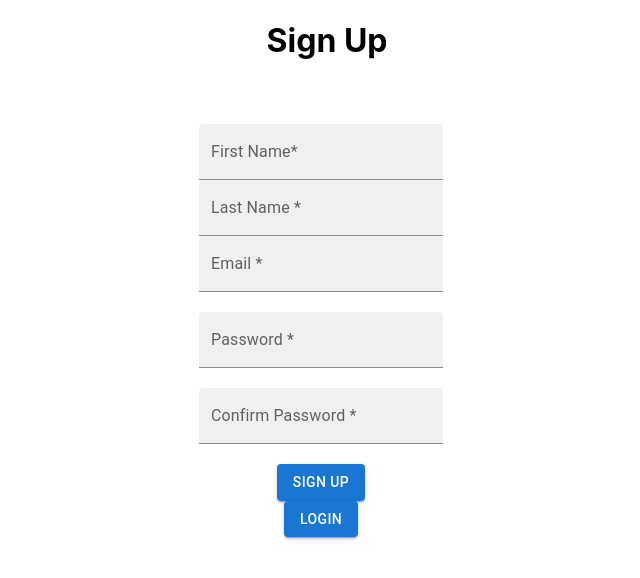
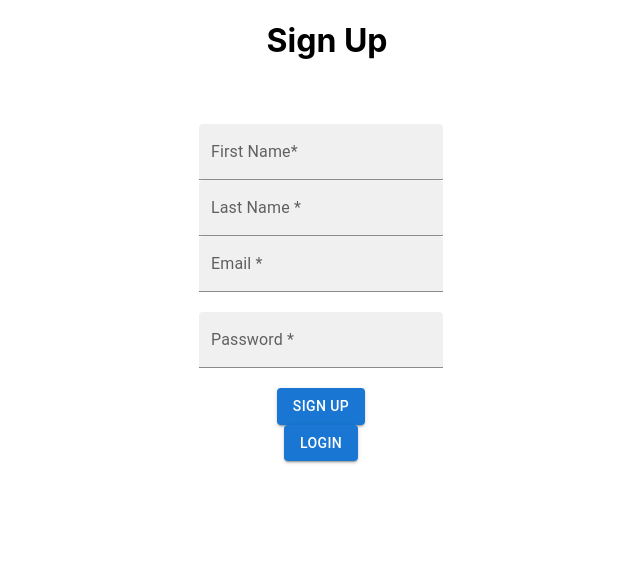
Before and after one commit to sohel-angualrminds/AM_Social, a React (Create React App) app in the folder frontend/: page /signuppage in a window 1280 px wide. Shown: the top 578 px of the page, without its empty margins (313-953 px from the left). Built offline with nearby package versions, Linux system fonts and the light colour scheme.

Commit message:
update in login

```diff
--- a/frontend/src/SignUpPage.js
+++ b/frontend/src/SignUpPage.js
@@ -15,8 +15,7 @@ function SignUpPage()
         firstName : '',
         lastName : '',
         email : '',
-        password : '',
-        cpassword : ''
+        password : ''
     })
 
     const firstNameHandler = (e) => {
@@ -59,15 +58,7 @@ function SignUpPage()
         })
     }
 
-    const confirmPasswordHandler = (e) => {
-        console.log(e.target.value)
-        setUserData(prev => {
-            return {
-                ...prev,
-                cpassword : e.target.value
-            }
-        })
-    }
+
 
     const [clickSignUp,setClickSignUp] = React.useState(false)
 
@@ -110,18 +101,11 @@ function SignUpPage()
             setCheckPassword('')
         }
 
-        if(userData.password !== userData.cpassword)
-        {
-            setCheckConfirmPassword('password and confirm password is similar')
-        }
-        else
-        {
-            setCheckConfirmPassword('')
-        }
+
 
         console.log(userData)
 
-        // if(userData.firstName ==='' && userData.lastName==='' && userData.email==='' && userData.password ==='' && userData.cpassword !== '')
+        // if(userData.firstName ==='' || userData.lastName==='' || userData.email==='' || userData.password ==='' || userData.cpassword !== '')
         // {
         //     console.log('Enter proper data');
         // }
@@ -198,18 +182,6 @@ function SignUpPage()
                 <br />
                 <span style={{color:"red"}}>{ checkPassword !== "" && checkPassword }</span>
                 <br />
-                <TextField
-                    id="filled-basic"
-                    label="Confirm Password *"
-                    variant="filled"
-                    value={userData.cpassword}
-                    onChange={(e) => confirmPasswordHandler(e)}
-                    error={ clickSignUp && userData.cpassword === '' ? true : false }
-                    helperText={ clickSignUp && userData.cpassword === '' ? "Enter Password " : ''}
-                />
-                <br />
-                    <span style={{color:"red"}}>{ checkConfirmPassword !== "" && checkConfirmPassword }</span>
-                <br />
                 <Button variant="contained" onClick={ () => signUpButtonHandler() }>Sign Up</Button>
                 <br />
                 <Button variant="contained" onClick={ () => navigate('/')}>Login</Button>
```
Also changed, not shown: frontend/src/LoginPage.js (+0 -11 lines), 1 other file (tests, documents, lock files or other folders).
